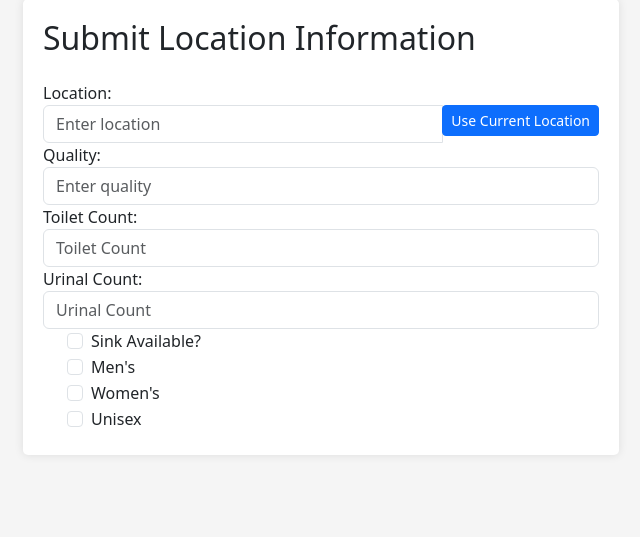
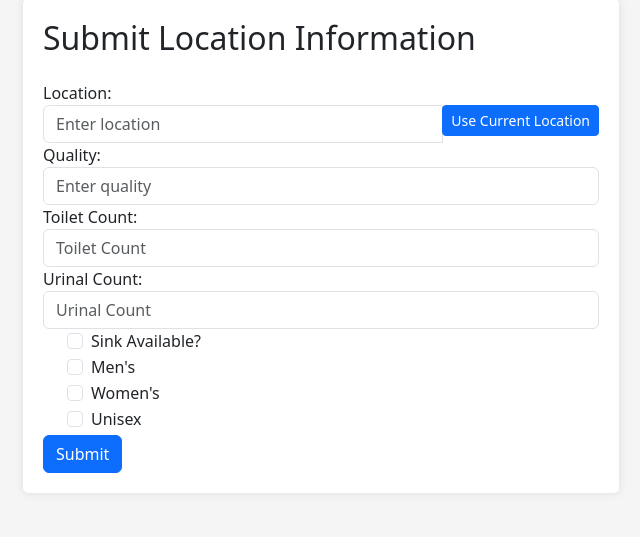
Before and after one commit to Iamchwill/HackRPI, a Flask app: page /forma in a window 1280 px wide. Shown: the part 21-558 px from the top of the page, without its empty margins (319-959 px from the left). Run offline with Flask 3, Linux system fonts and the light colour scheme; parts of the project's set-up code (start-up, migrations or seed data) failed here and were passed over.

Commit message:
oops there is a button now

```diff
--- a/templates/form.html
+++ b/templates/form.html
@@ -50,6 +50,9 @@
                                 <label class="form-check-label" for="uni">Unisex</label>
                             </div>
                         </div>
+                        <div class="form-group">
+                            <button type="submit" class="btn btn-primary">Submit</button>
+                        </div>
                     </form>
                 </div>
             </div>
```
